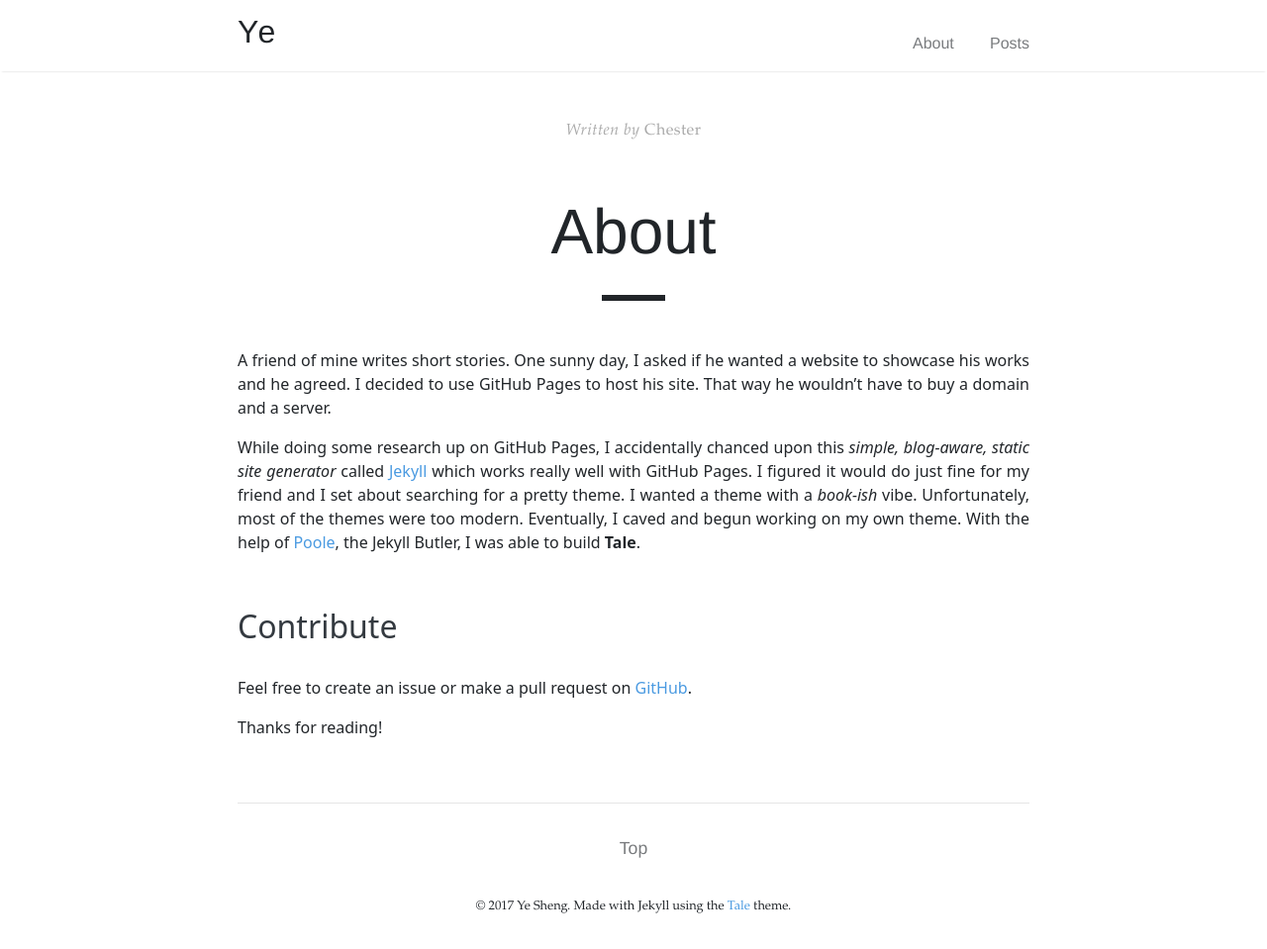
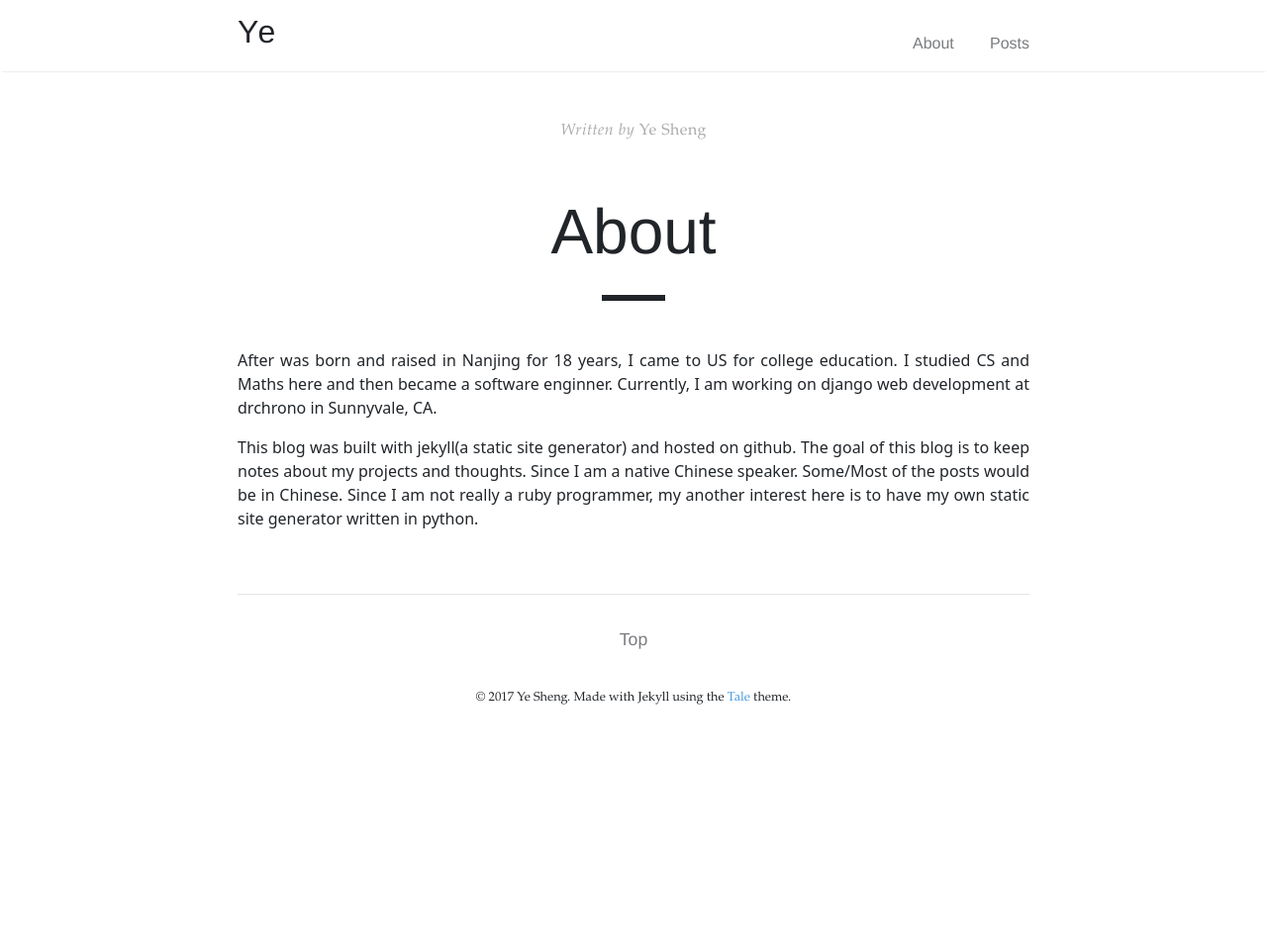
Before and after one commit to yesheng93/yesheng93.github.io, a Jekyll site: the page built from about.md, in a window 1280 px wide. Shown: the whole page at 99% size. Built offline with Jekyll 4.4.1, drawn with Linux system fonts in a browser that asks for light colours; after the commit the page ends 900 px from its top, so only the background shows below that.

Commit message:
about.md

```diff
--- a/about.md
+++ b/about.md
@@ -1,15 +1,10 @@
 ---
 layout: post
 title: "About"
-author: "Chester"
+author: "Ye Sheng"
 permalink: /about/
 ---
 
-A friend of mine writes short stories. One sunny day, I asked if he wanted a website to showcase his works and he agreed. I decided to use GitHub Pages to host his site. That way he wouldn't have to buy a domain and a server.
+After was born and raised in Nanjing for 18 years, I came to US for college education. I studied CS and Maths here and then became a software enginner. Currently, I am working on django web development at drchrono in Sunnyvale, CA.
 
-While doing some research up on GitHub Pages, I accidentally chanced upon this _simple, blog-aware, static site generator_ called [Jekyll](https://jekyllrb.com/) which works really well with GitHub Pages. I figured it would do just fine for my friend and I set about searching for a pretty theme. I wanted a theme with a _book-ish_ vibe. Unfortunately, most of the themes were too modern. Eventually, I caved and begun working on my own theme. With the help of [Poole](https://github.com/poole/poole), the Jekyll Butler, I was able to build **Tale**.
-
-## Contribute
-Feel free to create an issue or make a pull request on [GitHub](https://github.com/chesterhow/tale).
-
-Thanks for reading!
+This blog was built with jekyll(a static site generator) and hosted on github. The goal of this blog is to keep notes about my projects and thoughts. Since I am a native Chinese speaker. Some/Most of the posts would be in Chinese. Since I am not really a ruby programmer, my another interest here is to have my own static site generator written in python.
```
